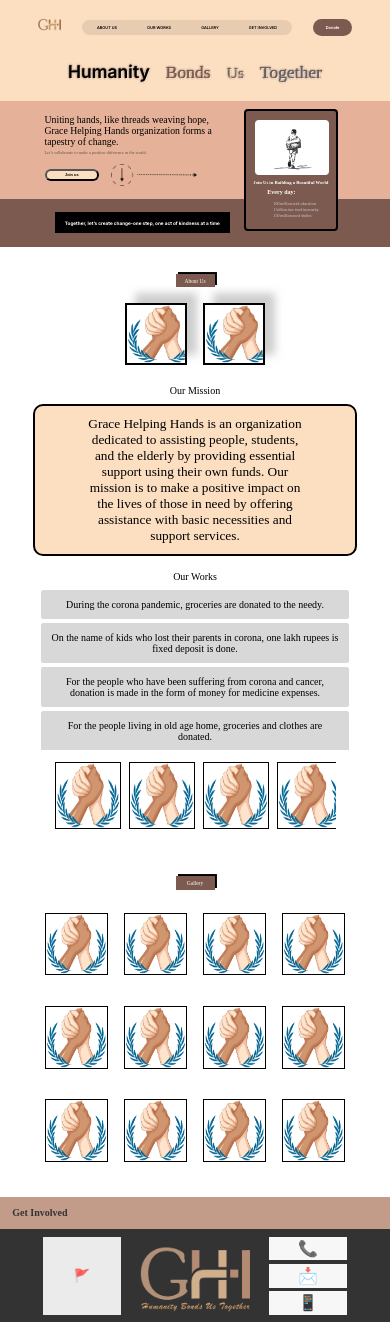
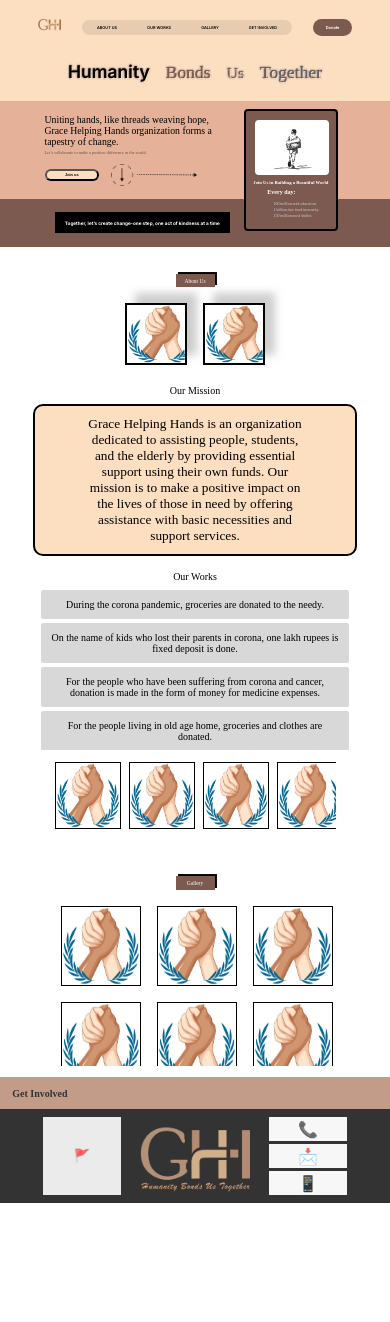
Before and after one commit to darshan1005/GHH-org, a React (Vite) app: page / in a window 390 px wide. After the commit the page ends 1203 px from the top, so only its background shows below. Built offline with nearby package versions, Linux system fonts and the light colour scheme; a web font is replaced by a local one.

Commit message:
final css v3

```diff
--- a/src/main.css
+++ b/src/main.css
@@ -965,15 +965,15 @@ a {
     background: #7D5A50;
     border-radius: 4px;
   }
-  .section-gallery .gallery-title {
-    margin-bottom: -1rem;
-  }
   .section-gallery .gallery-images {
     display: grid;
-    grid-template-columns: repeat(4, 1fr);
-    row-gap: 4px;
-    -moz-column-gap: 4px;
-         column-gap: 4px;
+    grid-template-columns: repeat(3, 1fr);
+    width: 18rem;
+    height: 10rem;
+  }
+  .section-gallery .gallery-images img {
+    height: 5rem;
+    width: 5rem;
   }
   .section-gallery .gallery-images::-webkit-scrollbar {
     display: none;
--- a/src/main.scss
+++ b/src/main.scss
@@ -1219,15 +1219,16 @@ a {
     }
 
     .section-gallery {
-        .gallery-title {
-            margin-bottom: -1rem;
-        }
-
         .gallery-images {
             display: grid;
-            grid-template-columns: repeat(4, 1fr);
-            row-gap: 4px;
-            column-gap: 4px;
+            grid-template-columns: repeat(3, 1fr);
+            width: 18rem;
+            height: 10rem;
+
+            img{
+                height: 5rem;
+                width: 5rem;
+            }
 
             // scrollbar
             &::-webkit-scrollbar {
```
Also changed, not shown: 1 other file (tests, documents, lock files or other folders).
